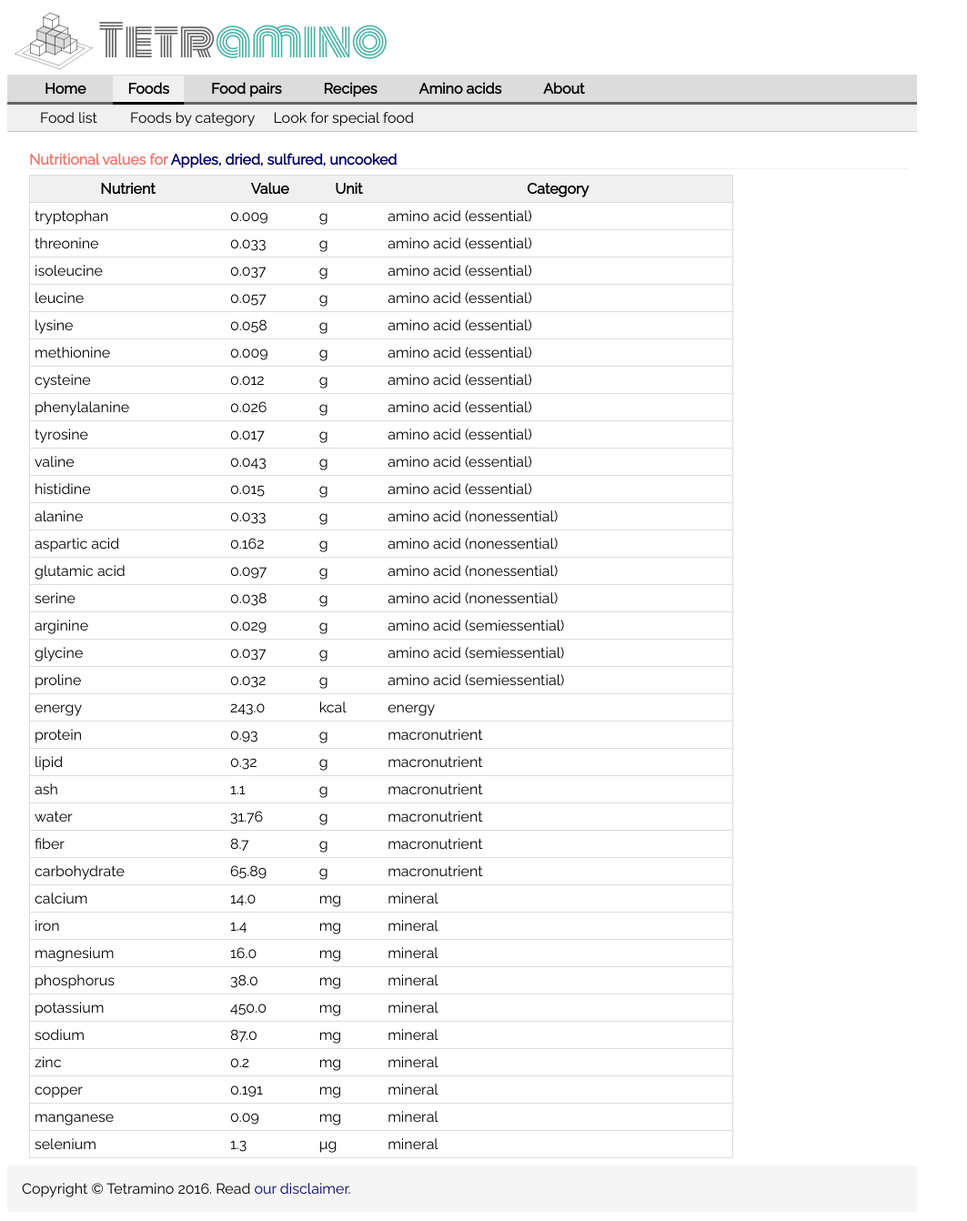
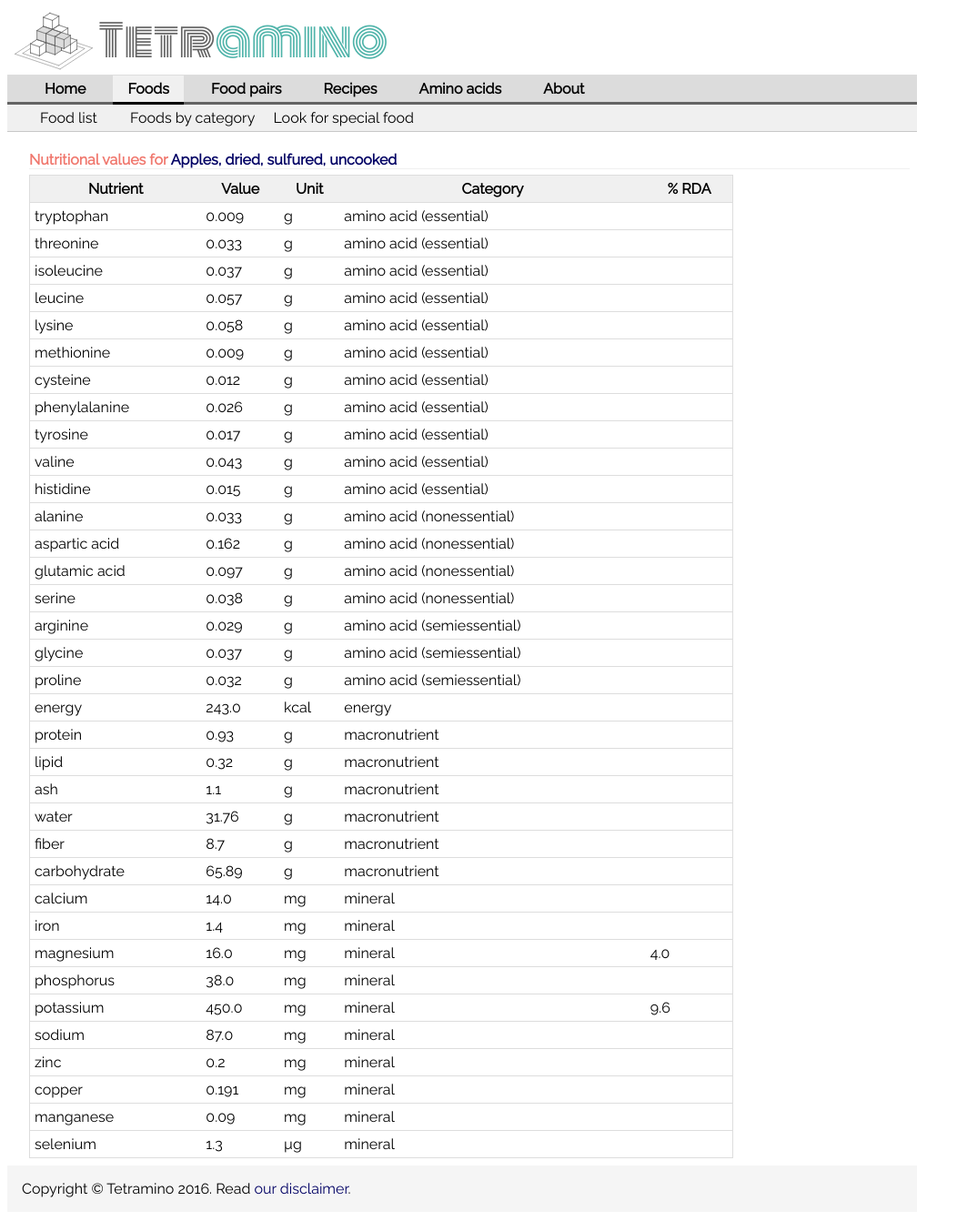
Before and after one commit to RobertoBalamino/amino-repo, a Django app: page /listFoodNutValues/9011/ in a window 1280 px wide. Shown: the whole page at 91% size, without its empty margins (0-1063 px from the left). Run offline with Django 3.2, Linux system fonts and the light colour scheme; data comes from the database, SQL or seed files in the repository; both versions use the stored data as it was after the commit.

Commit message:
starting RDAs

```diff
--- a/aminoApp/models.py
+++ b/aminoApp/models.py
@@ -222,6 +222,7 @@ class Nutriment(models.Model):
     unit = models.CharField(max_length=10)
     description = models.TextField(null=True, blank=True)
     category = models.CharField(max_length=30)
+    RDA_AI = models.FloatField(null=True)
     def __str__(self):
         return self.public_name
     def capitalName(self):
--- a/aminoApp/templates/aminoApp/listNutritionalValues.html
+++ b/aminoApp/templates/aminoApp/listNutritionalValues.html
@@ -15,6 +15,7 @@
     <th>Value</th>
     <th>Unit</th>
     <th>Category</th>
+    <th>% RDA</th>
   </tr>
     {% for tup in orderedTupleList %}
   <tr>
@@ -22,6 +23,7 @@
     <td>{{tup.1}}</td>
     <td>{{tup.2}}</td>
     <td>{{tup.3}}</td>
+    <td>{{tup.4 |floatformat:1}}</td>
   </tr>
     {% endfor %}
 </table>
--- a/aminoApp/views.py
+++ b/aminoApp/views.py
@@ -218,9 +218,13 @@ def listFoodValues(request,food_dbid):
         value = valueDict[key]
         unit = nutrient.unit
         categ = nutrient.category
+        if nutrient.RDA_AI is None:
+            percentRda = ''
+        else:
+            percentRda = 100 * value / nutrient.RDA_AI
         # totalDict[key]={'longName':nutrient.public_name,'unit':nutrient.unit,'value':valueDict[key]}
         stringList.append(longName + str(value) + unit)
-        tupleList.append((longName,value,unit,categ))
+        tupleList.append((longName,value,unit,categ,percentRda))
     orderedTupleList = sorted(tupleList, key=lambda tup:tup[3])
 
     context = {'orderedTupleList':orderedTupleList,'food': food}
```
Also changed, not shown: aminoApp/migrations/0009_nutriment_rda_ai.py (added), db.sqlite3, 1 other file.
